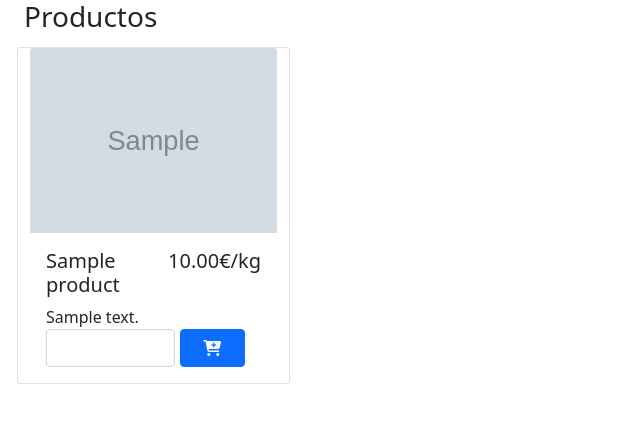
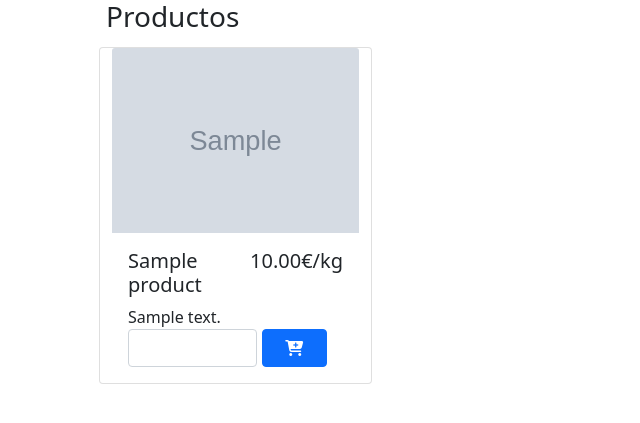
Before and after one commit to tfermoso/phpproduccion, a PHP site: page / in a window 1280 px wide. Shown: the top 423 px of the page, without its empty margins (0-640 px from the left). Run offline with PHP 8.4, Linux system fonts and the light colour scheme; tables that the repository leaves empty hold one stand-in row (values such as "Sample post"); grey boxes marked "Sample" are stand-in pictures; a stand-in replaces the project's code that opens the database connection; some libraries are stand-ins or nearby versions.

Commit message:
centramos contenedor

```diff
--- a/assets/css/index.css
+++ b/assets/css/index.css
@@ -14,3 +14,6 @@
 .productcard{
     margin: 5px;
 }
+.contenedor-productos{
+    margin: 0 auto;
+}
```
